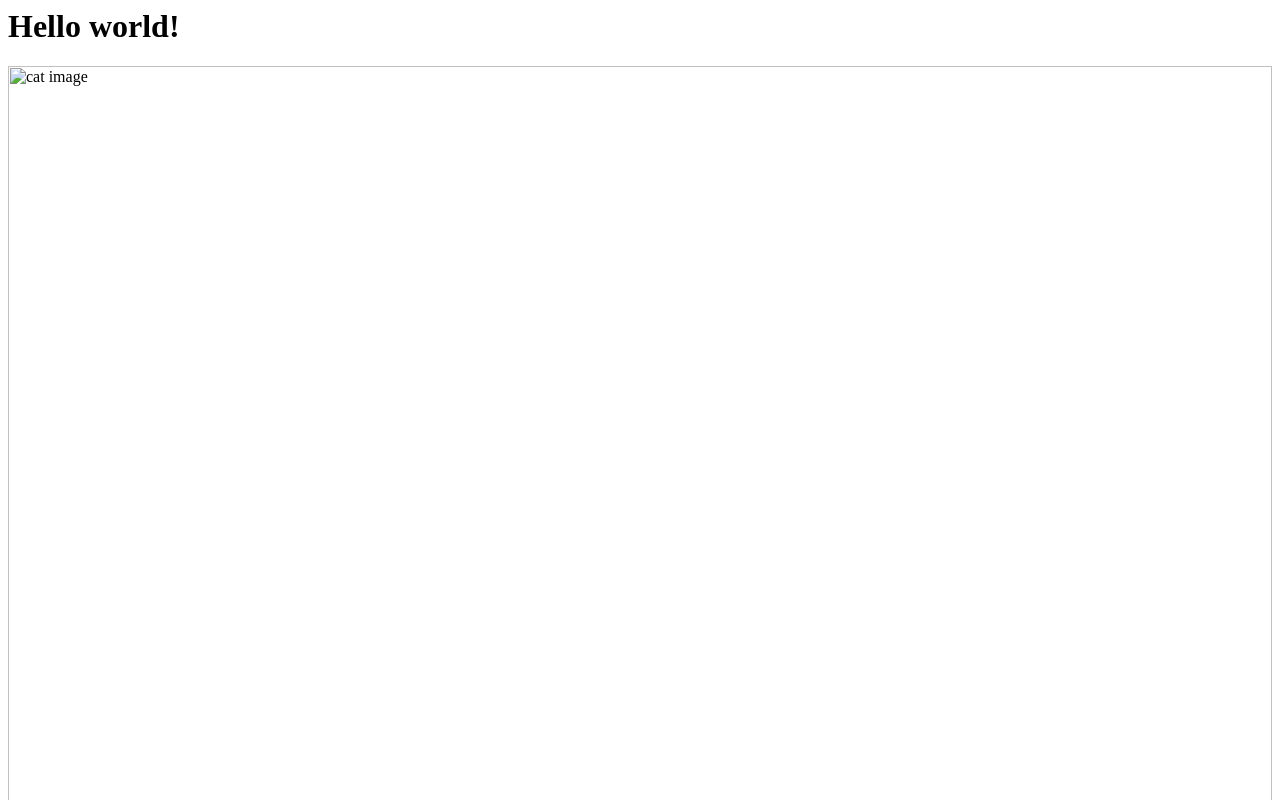
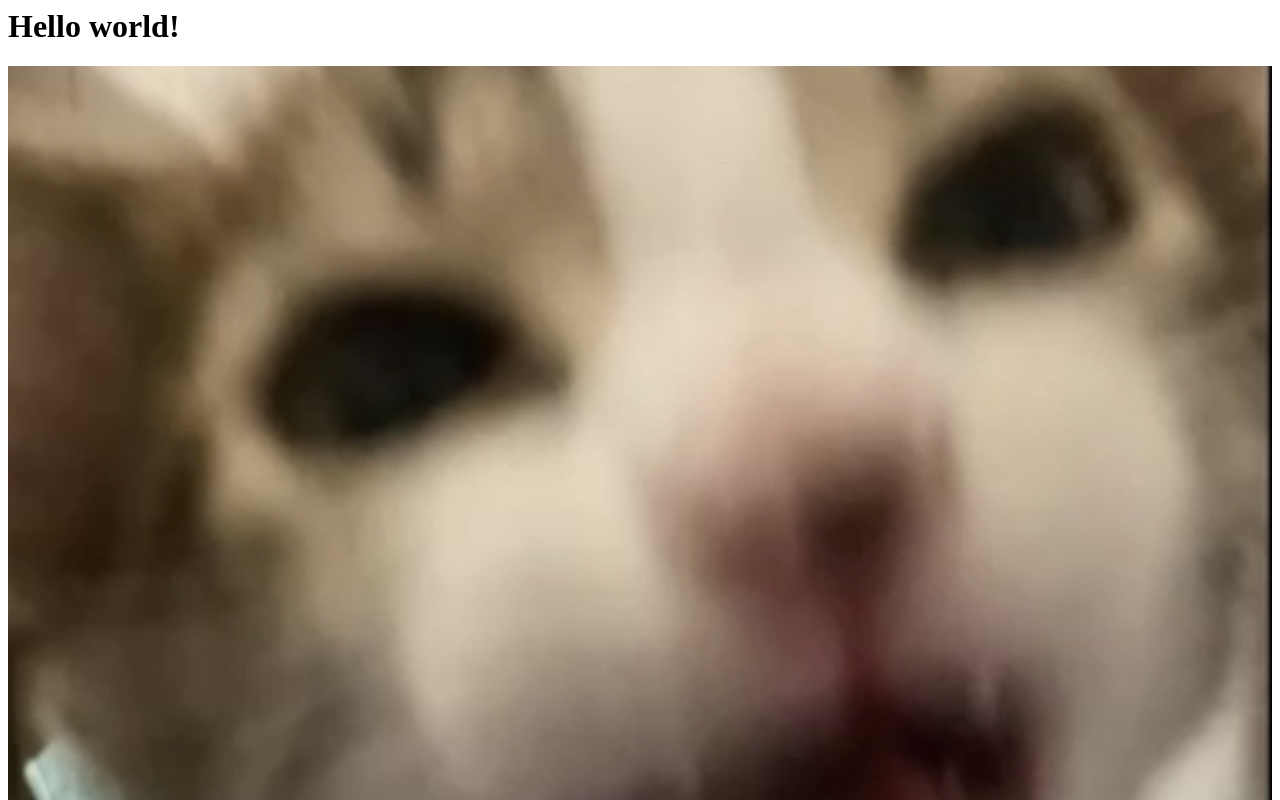
Before and after one commit to relverie/NumberConversion, a plain HTML site: page index.html in a window 1280 px wide. Shown: the top 800 px of the page. Drawn offline with Linux system fonts and the light colour scheme.

Commit message:
Update index.html

```diff
--- a/index.html
+++ b/index.html
@@ -5,6 +5,6 @@
       <h1>Hello world!</h1>
   </head>
   <body>
-    <img src="/main/images/cat.png" alt="cat image" style="width: 100%; height: auto;"/>
+    <img src="/images/cat.png" alt="cat image" style="width: 100%; height: auto;"/>
   </body>
 </html>
```
